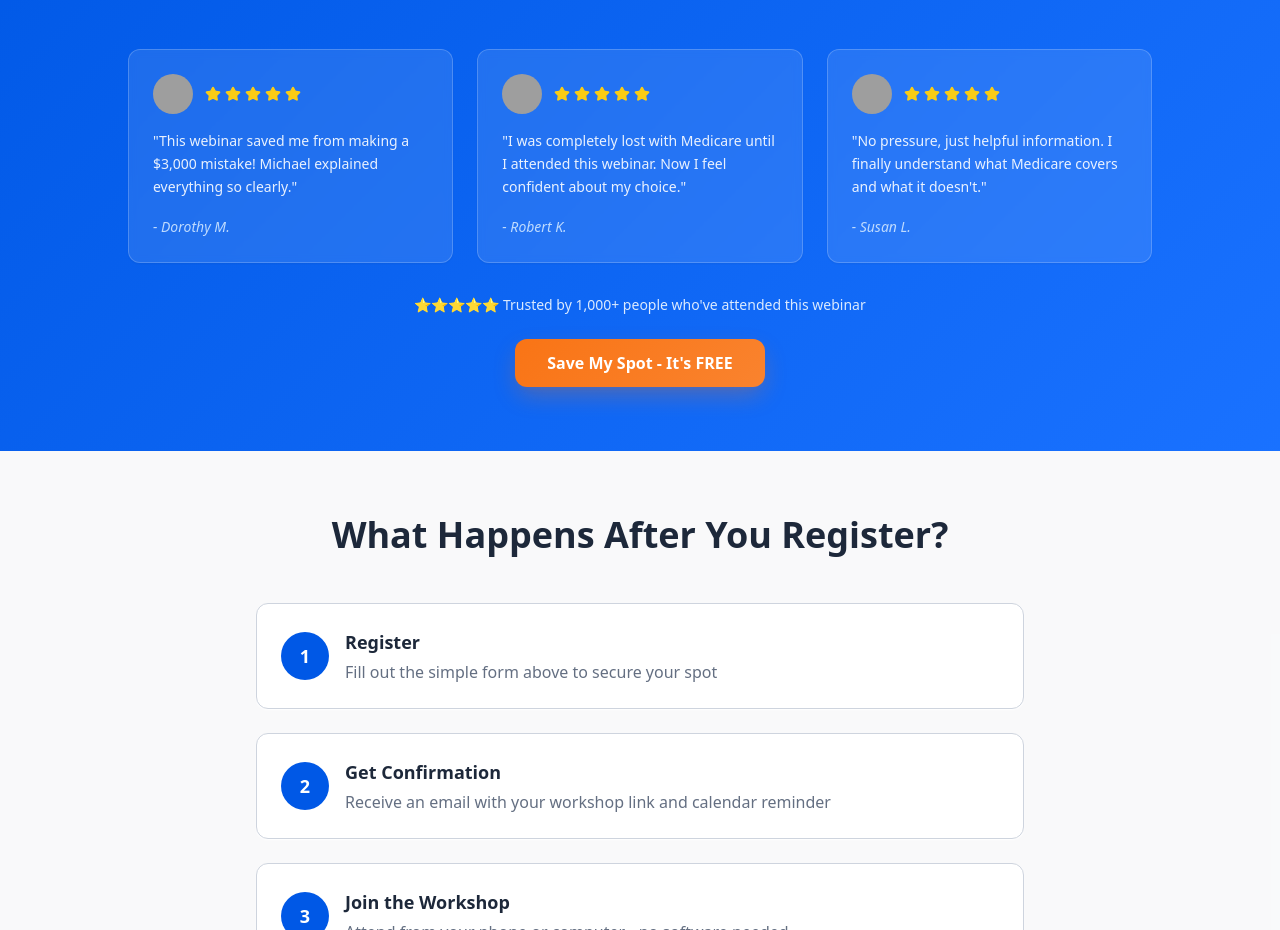
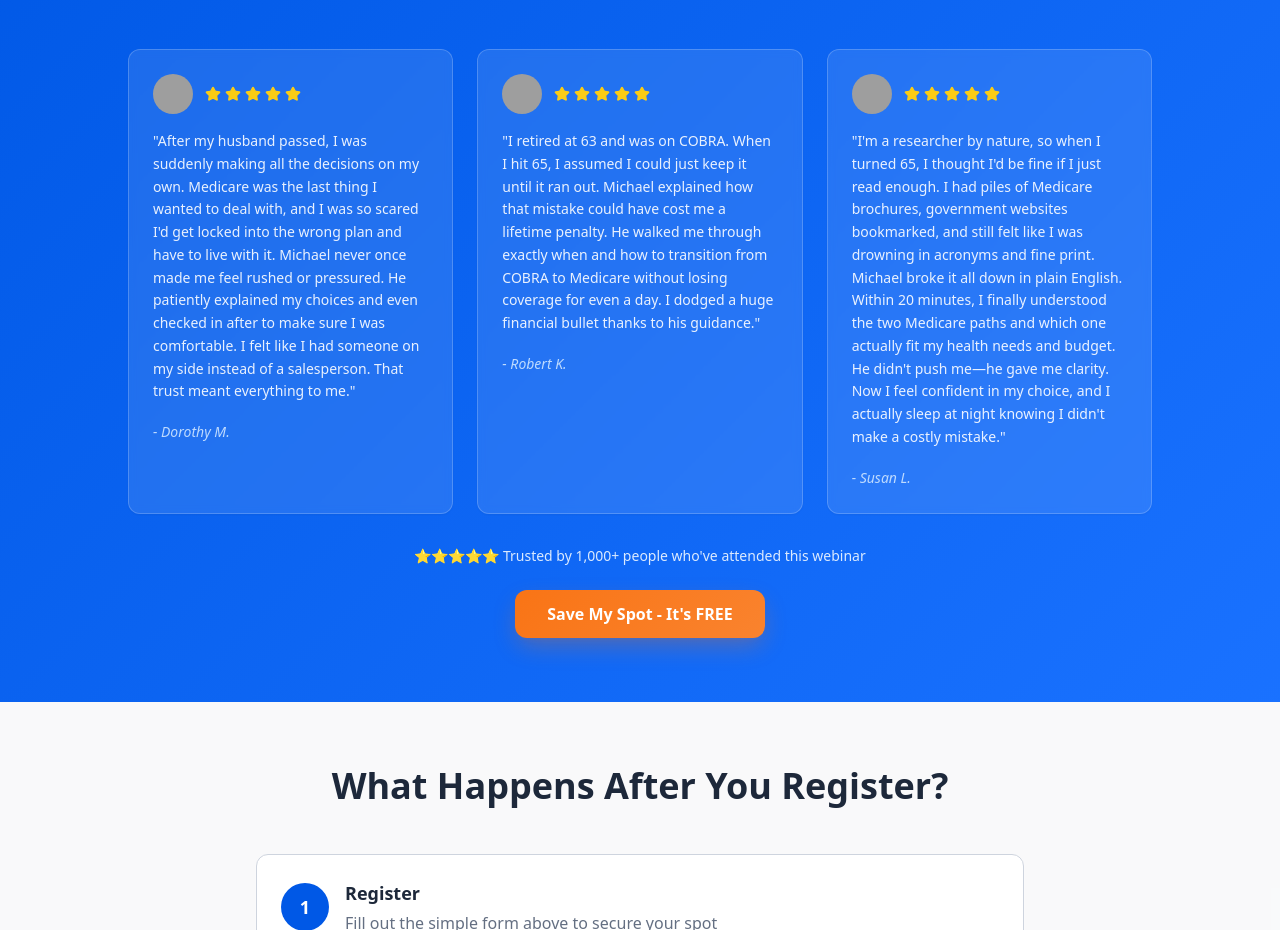
Before and after one commit to mhsmith12-lgtm/optimize-your-pages, a React (Vite) app: page / in a window 1280 px wide. Shown: the part 4701-5631 px from the top of the page. Built offline with nearby package versions, Linux system fonts and the light colour scheme; grey boxes are pictures that could not be loaded; the HTML template or start-up script is replaced by a standard one.

Commit message:
Update testimonials

```diff
--- a/src/components/TestimonialsSection.tsx
+++ b/src/components/TestimonialsSection.tsx
@@ -4,17 +4,17 @@ import { Star } from "lucide-react";
 export const TestimonialsSection = () => {
   const testimonials = [{
     name: "Dorothy M.",
-    quote: "This webinar saved me from making a $3,000 mistake! Michael explained everything so clearly.",
+    quote: "After my husband passed, I was suddenly making all the decisions on my own. Medicare was the last thing I wanted to deal with, and I was so scared I'd get locked into the wrong plan and have to live with it. Michael never once made me feel rushed or pressured. He patiently explained my choices and even checked in after to make sure I was comfortable. I felt like I had someone on my side instead of a salesperson. That trust meant everything to me.",
     rating: 5,
     image: "/placeholder-testimonial-1.jpg" // Replace with actual image
   }, {
     name: "Robert K.",
-    quote: "I was completely lost with Medicare until I attended this webinar. Now I feel confident about my choice.",
+    quote: "I retired at 63 and was on COBRA. When I hit 65, I assumed I could just keep it until it ran out. Michael explained how that mistake could have cost me a lifetime penalty. He walked me through exactly when and how to transition from COBRA to Medicare without losing coverage for even a day. I dodged a huge financial bullet thanks to his guidance.",
     rating: 5,
     image: "/placeholder-testimonial-2.jpg" // Replace with actual image
   }, {
     name: "Susan L.",
-    quote: "No pressure, just helpful information. I finally understand what Medicare covers and what it doesn't.",
+    quote: "I'm a researcher by nature, so when I turned 65, I thought I'd be fine if I just read enough. I had piles of Medicare brochures, government websites bookmarked, and still felt like I was drowning in acronyms and fine print. Michael broke it all down in plain English. Within 20 minutes, I finally understood the two Medicare paths and which one actually fit my health needs and budget. He didn't push me—he gave me clarity. Now I feel confident in my choice, and I actually sleep at night knowing I didn't make a costly mistake.",
     rating: 5,
     image: "/placeholder-testimonial-3.jpg" // Replace with actual image
   }];
```
